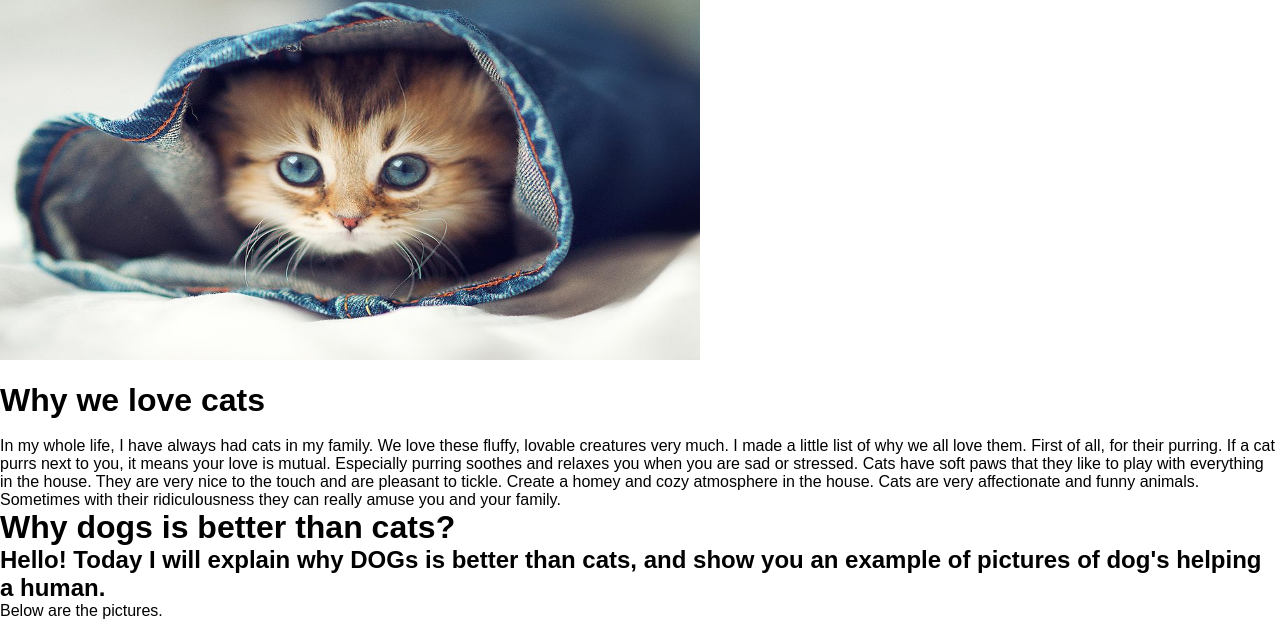
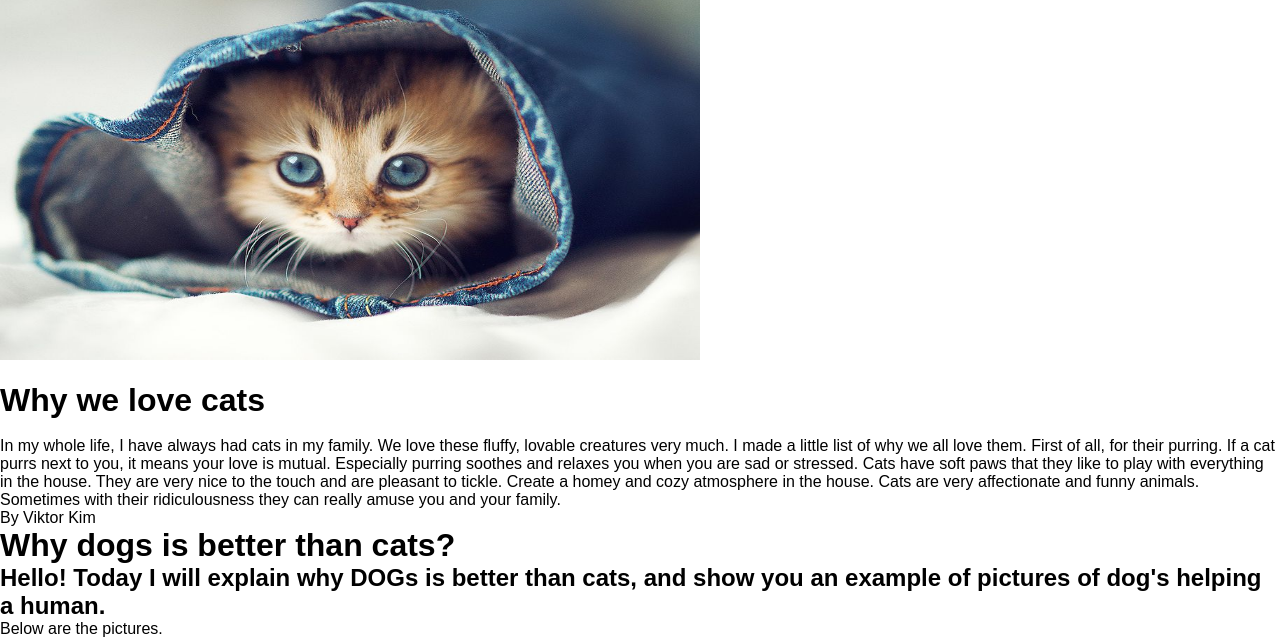
Before and after one commit to K1mosan/Viktor_Kim_MidTerm, a plain HTML site: page index.html in a window 1280 px wide. Shown: the part 444-1083 px from the top of the page. Drawn offline with Linux system fonts and the light colour scheme.

Commit message:
Update index.html

```diff
--- a/index.html
+++ b/index.html
@@ -16,6 +16,8 @@
     <h1>Why we love cats</h1><br>
     <p>In my whole life, I have always had cats in my family. We love these fluffy, lovable creatures very much. I made a little list of why we all love them. First of all, for their purring. If a cat purrs next to you, it means your love is mutual. Especially purring soothes and relaxes you when you are sad or stressed. Cats have soft paws that they like to play with everything in the house. They are very nice to the touch and are pleasant to tickle. Create a homey and cozy atmosphere in the house. Cats are very affectionate and funny animals. Sometimes with their ridiculousness they can really amuse you and your family.</p>
   </div>
+
+  <p>By Viktor Kim</p>
 
 
 
```
